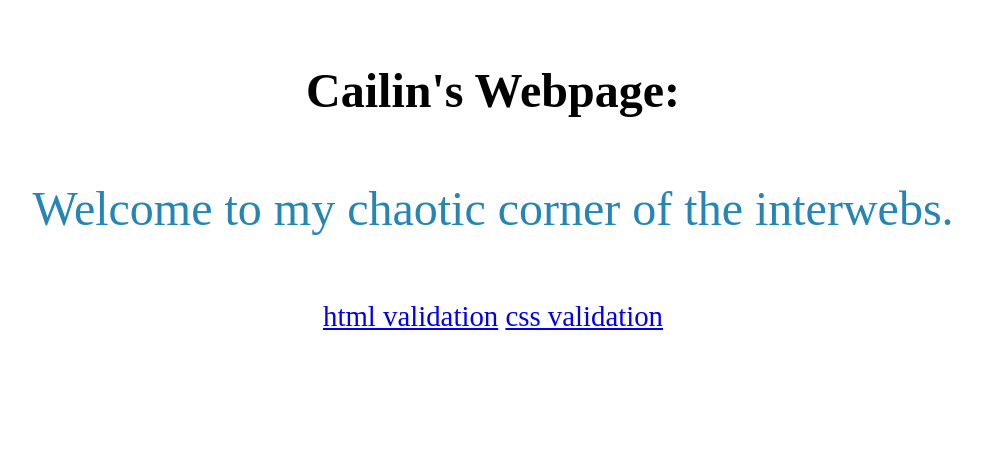
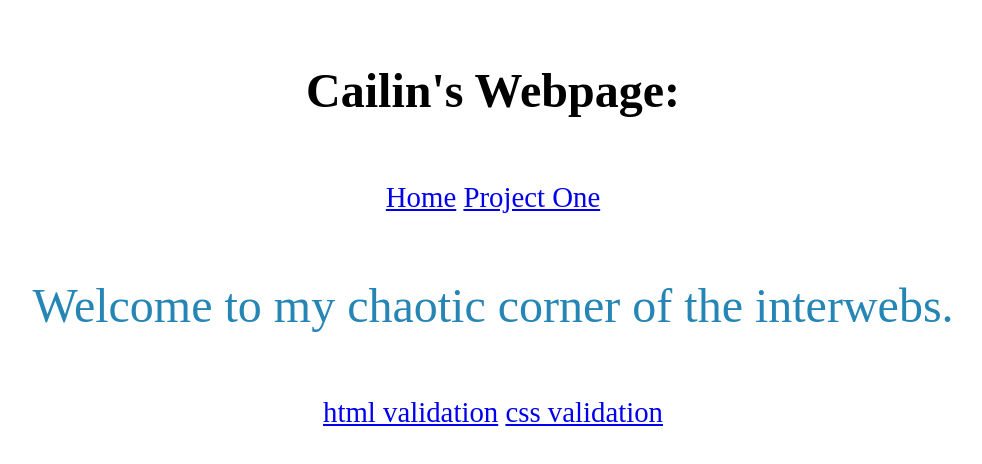
Before and after one commit to CailinJackalope/website, a plain HTML site: page index.html in a window 1280 px wide. Shown: the whole page, without its empty margins (147-1129 px from the left). Drawn offline with Linux system fonts and the light colour scheme.

Commit message:
Add files via upload

```diff
--- a/index.css
+++ b/index.css
@@ -6,6 +6,15 @@ h1{
     font-size: 0.5in;
     color: #000000;
   }
+
+div{class="topnav"
+    margin-left: auto;
+    text-align: center;
+    margin-top: 5%;
+    font-family: 'Times New Roman', Times, serif;
+    font-size: 0.3in;
+    color: #000000;
+}
 
 p{
     margin-left: auto;
--- a/index.html
+++ b/index.html
@@ -1,18 +1,22 @@
 <!DOCTYPE html>
 <html lang="en">
-  <meta charset="utf-8">
+<meta charset="utf-8">
 <head>
   <link rel="stylesheet" href="index.css">
     <title>Cailin's Webpage</title>
 </head>
 <body>
 <h1>Cailin's Webpage:</h1>
+<div class="topnav">
+  <a href="https://cailinjackalope.github.io/website/">Home</a>
+  <a href="projectone/projectone.html">Project One</a>
+  </div>
     <p>
 Welcome to my chaotic corner of the interwebs.
   </p>
+</body>
 <footer>
   <a href="https://validator.w3.org/nu/?doc=https%3A%2F%2Fcailinjackalope.github.io%2Fwebsite%2F">html validation</a>
   <a href="https://jigsaw.w3.org/css-validator/validator?uri=https%3A%2F%2Fcailinjackalope.github.io%2Fwebsite%2F&profile=css3svg&usermedium=all&warning=1&vextwarning=&lang=en">css validation</a>
     </footer>
-</body>
 </html>
```
